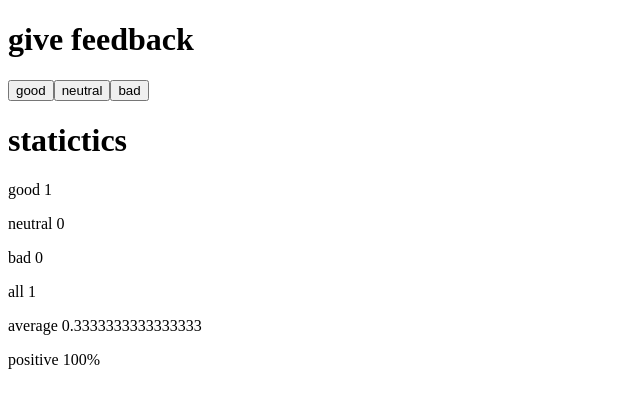
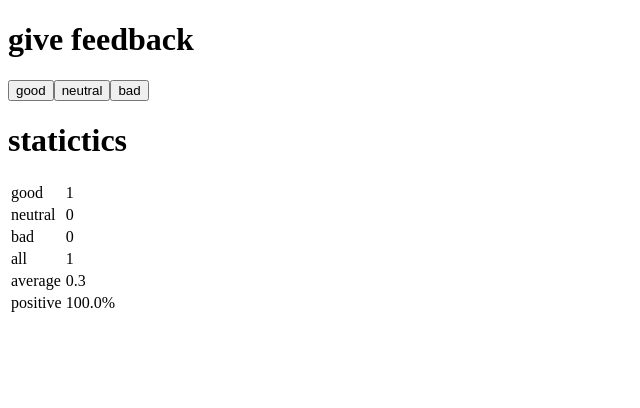
Before and after one commit to iriavidal/fullstackopen-exercises, a React (Vite) app in the folder part1/unicafe/: page / in a window 1280 px wide. Both pictures are taken after a click on the button "good". Shown: the top 408 px of the page, without its empty margins (0-640 px from the left). Built offline with nearby package versions, Linux system fonts and the light colour scheme.

Commit message:
feat: display statistics in an HTML table
- Refactored the Statistics component to present data using an HTML table for better readability.

```diff
--- a/part1/unicafe/src/App.jsx
+++ b/part1/unicafe/src/App.jsx
@@ -3,10 +3,15 @@ import { useState } from "react";
 const StatisticLine = ({ text, value }) => {
   return (
     <>
-      <p>
-        {text} {value}
+      <tr>
+        <td>{text}</td>
+        <td>
+          {text === "positive" || text === "average"
+            ? (value = value.toFixed(1))
+            : (value = value)}
           {text === "positive" ? "%" : ""}
-      </p>
+        </td>
+      </tr>
     </>
   );
 };
@@ -26,12 +31,19 @@ const Statistics = ({ good, neutral, bad }) => {
   return (
     <>
       <h1>statictics</h1>
+      <table>
+        <tbody>
           <StatisticLine text="good" value={good}></StatisticLine>
           <StatisticLine text="neutral" value={neutral}></StatisticLine>
           <StatisticLine text="bad" value={bad}></StatisticLine>
           <StatisticLine text="all" value={sum}></StatisticLine>
           <StatisticLine text="average" value={sum / 3}></StatisticLine>
-      <StatisticLine text="positive" value={(good * 100) / sum}></StatisticLine>
+          <StatisticLine
+            text="positive"
+            value={(good * 100) / sum}
+          ></StatisticLine>
+        </tbody>
+      </table>
     </>
   );
 };
```
Lines whose indentation alone changed are shown as unchanged.
